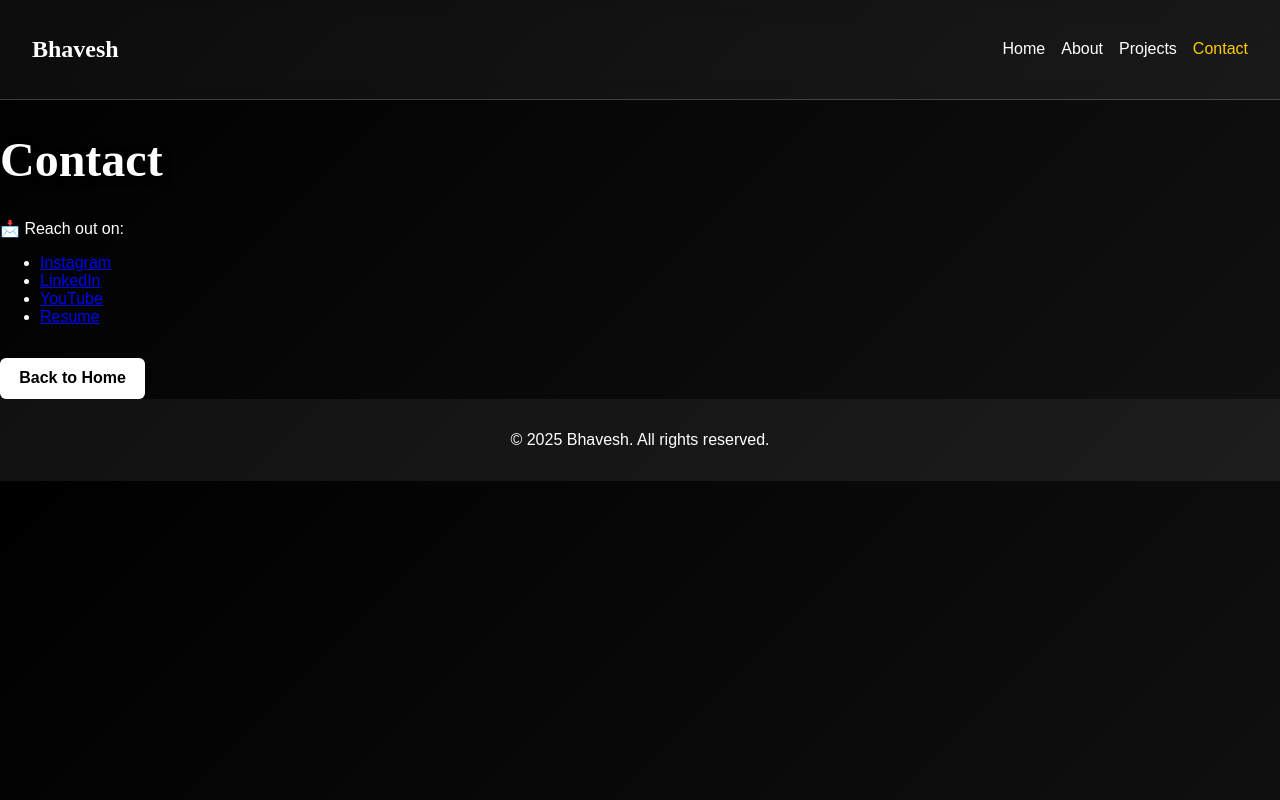
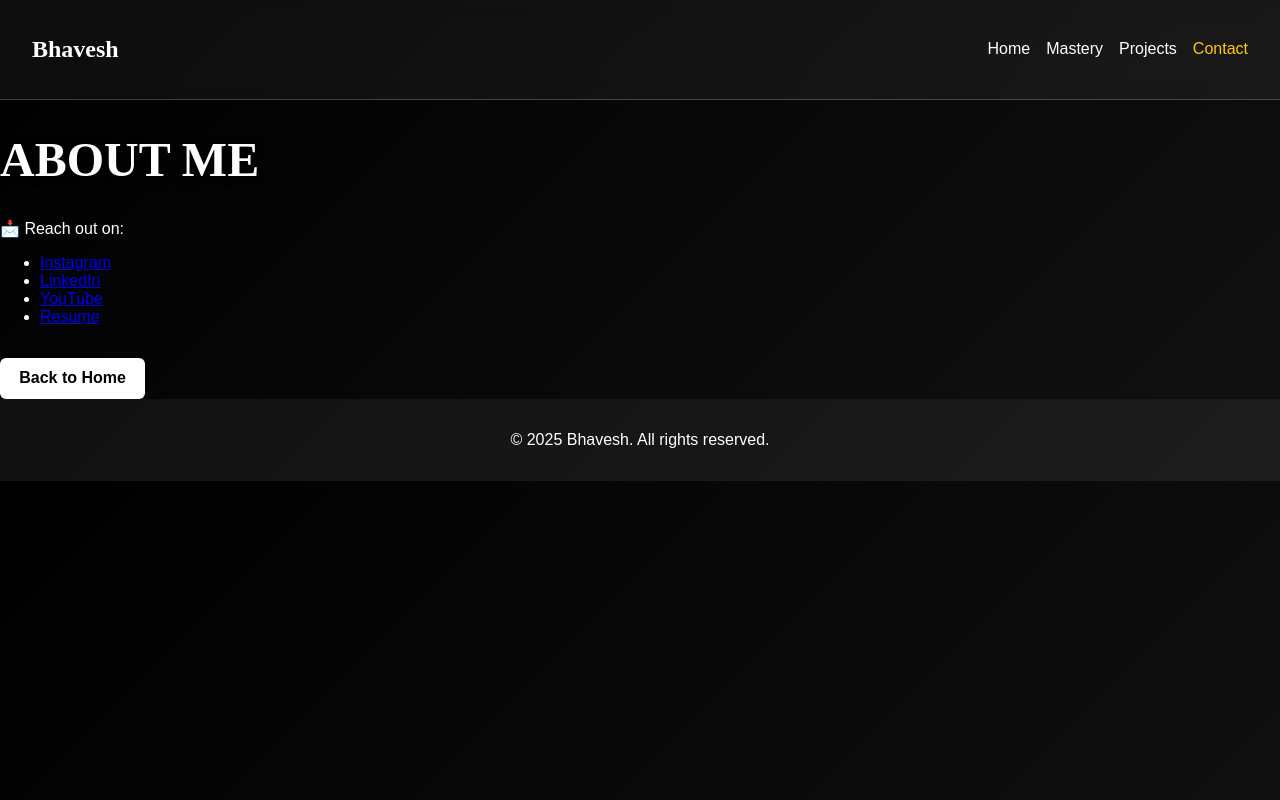
Before and after one commit to AGAINPLY/my-portfolio, a plain HTML site: page contact.html in a window 1280 px wide. Drawn offline with Linux system fonts and the light colour scheme.

Commit message:
Update contact.html

```diff
--- a/contact.html
+++ b/contact.html
@@ -13,14 +13,14 @@
     <h2 class="logo">Bhavesh</h2>
     <ul>
       <li><a href="index.html">Home</a></li>
-      <li><a href="about.html">About</a></li>
+      <li><a href="Mastery.html">Mastery</a></li>
       <li><a href="projects.html">Projects</a></li>
       <li><a href="contact.html" class="active">Contact</a></li>
     </ul>
   </nav>
 
   <div class="glass-card fade-in">
-    <h1 class="sanskrit">Contact</h1>
+    <h1 class="sanskrit">ABOUT ME</h1>
     <p>📩 Reach out on:</p>
     <ul>
       <li><a href="your-instagram-link" target="_blank">Instagram</a></li>
```
